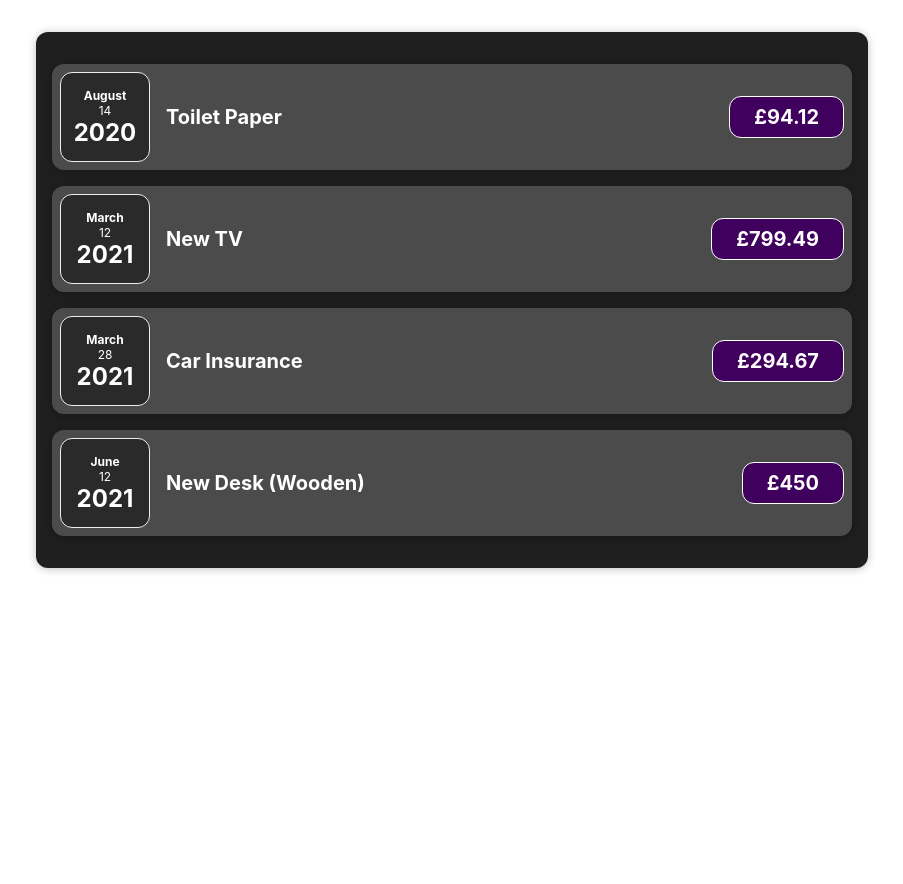
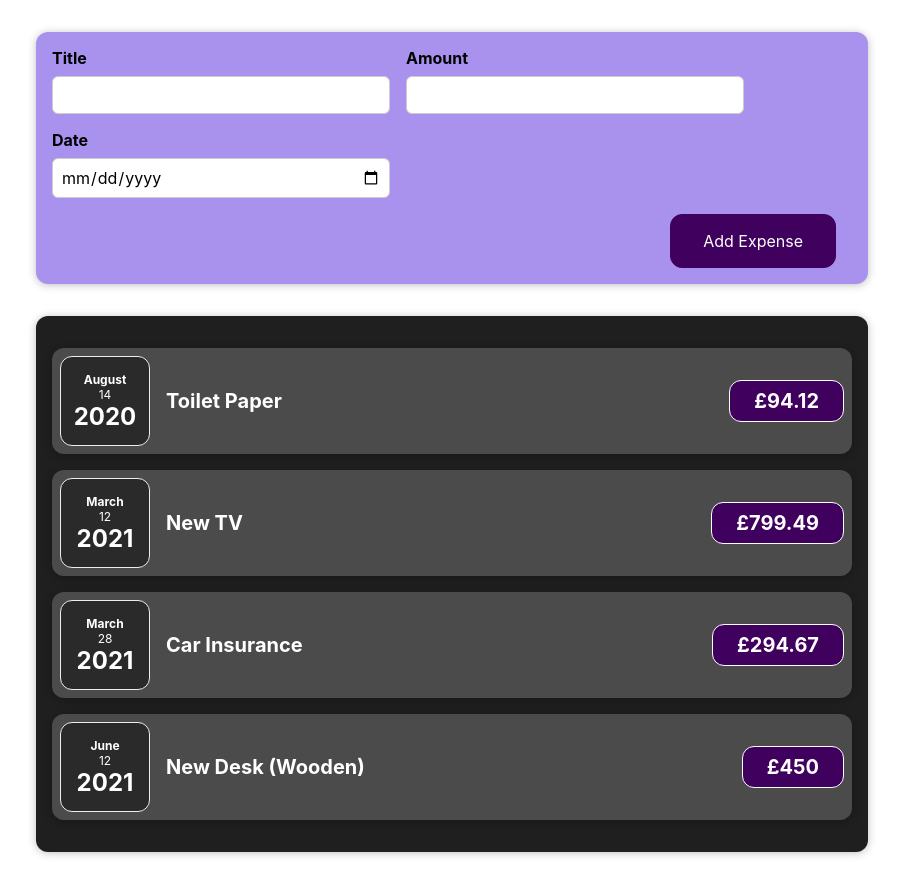
Before and after one commit to lawlawson/expense-tracker, a React (Create React App) app: page / in a window 1280 px wide. Shown: the whole page, without its empty margins (188-1091 px from the left). Before the commit the page ends 800 px from the top, so only its background shows below. Built offline with nearby package versions, Linux system fonts and the light colour scheme; the HTML template or start-up script is replaced by a standard one.

Commit message:
Fixed issue with styling not showing

```diff
--- a/src/App.js
+++ b/src/App.js
@@ -1,4 +1,5 @@
 import Expenses from './components/Expenses/Expenses';
+import NewExpense from './components/NewExpense/NewExpense';
 
 const App = () => {
   const expenses = [
@@ -24,6 +25,7 @@
   ];
   return (
     <div>
+      <NewExpense />
       <Expenses expenses={expenses} />
     </div>
   );
--- a/src/components/NewExpense/ExpenseForm.js
+++ b/src/components/NewExpense/ExpenseForm.js
@@ -10,6 +10,17 @@
           <label>Title</label>
           <input type='text' />
         </div>
+        <div className='new-expense__control'>
+          <label>Amount</label>
+          <input type='number' min='0.01' step='0.01' />
+        </div>
+        <div className='new-expense__control'>
+          <label>Date</label>
+          <input type='date' min='2020-01-01' max='2022-12-31' />
+        </div>
+      </div>
+      <div className='new-expense__actions'>
+        <button type='submit'>Add Expense</button>
       </div>
     </form>
   );
--- a/src/components/NewExpense/NewExpense.js
+++ b/src/components/NewExpense/NewExpense.js
@@ -1,12 +1,13 @@
 import React from 'react';
 
 import './NewExpense.css';
+import ExpenseForm from './ExpenseForm';
 
 const NewExpense = () => {
   return (
-    <div>
-      <form className='expense-form' action=''></form>
-    </div>
+    <form className='new-expense'>
+      <ExpenseForm />
+    </form>
   );
 };
 
```
